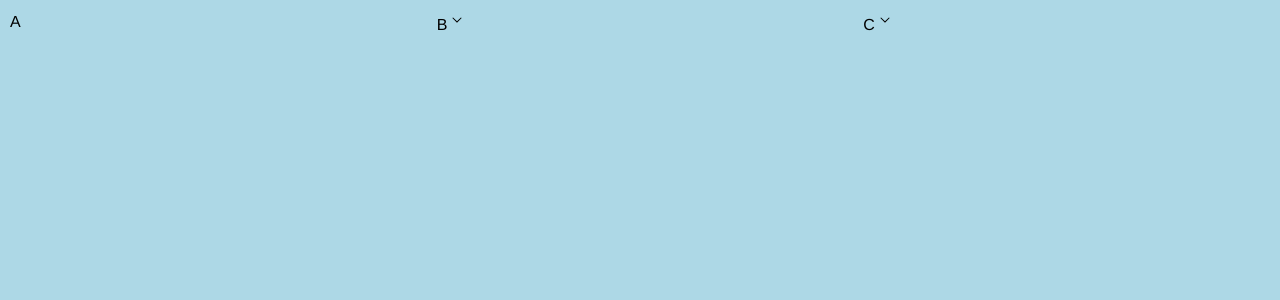
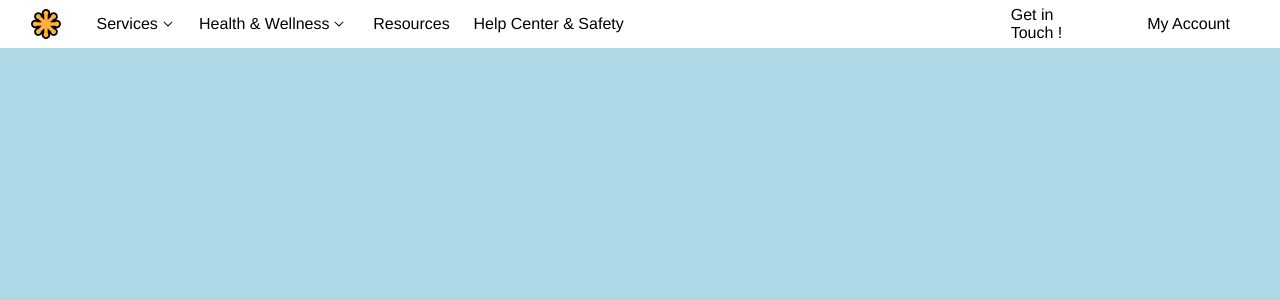
Before and after one commit to NathanRibeiroC/LANDING_PAGE, a React (Vite) app in the folder client/: page / in a window 1280 px wide. Shown: the top 300 px of the page. Built offline with nearby package versions, Linux system fonts and the light colour scheme.

Commit message:
feat: :hammer: Adding service dropdown navbar feature

```diff
--- a/client/src/components/DropdownNavbarMenu.tsx
+++ b/client/src/components/DropdownNavbarMenu.tsx
@@ -1,12 +1,19 @@
+import {Dispatch, SetStateAction}  from "react";
 import menuOptions from '../data/services-options.json';
 import '../components/_dropdown_nav_bar_menu.scss';
-import React from "react";
 
 interface DropdownNavbarMenuProps {
-    (isServActive: boolean, isHealthActive: boolean): void;
+    setIsDropdownNavActive: Dispatch<SetStateAction<{ servicesDropdown: boolean; healthAndWellnessDropdown: boolean; }>>;
 }
 
-const DropdownNavbarMenu: React.FC<{showOrCollapseDropNav: DropdownNavbarMenuProps}> = (props) => {
+const DropdownNavbarMenu = ({setIsDropdownNavActive}:DropdownNavbarMenuProps) => {
+
+    function showOrCollapseDropNav(isServActive: boolean, isHealthActive: boolean) {
+        setIsDropdownNavActive({
+          healthAndWellnessDropdown: isHealthActive,
+          servicesDropdown: isServActive,
+        })
+    }
 
     const dropdownItens = () => {
         return(menuOptions.map((singleOption) => (
@@ -19,9 +26,10 @@ const DropdownNavbarMenu: React.FC<{showOrCollapseDropNav: DropdownNavbarMenuPro
     };
 
     return (
-        <ul className="dropdown--nav"
-        onMouseEnter={() => props.showOrCollapseDropNav(true,false)}
-        onMouseLeave={() => props.showOrCollapseDropNav(false,false)}
+        <ul
+        className="dropdown--nav"
+        onMouseEnter={() => showOrCollapseDropNav(true,false)}
+        onMouseLeave={() => showOrCollapseDropNav(false,false)}
         >
             {dropdownItens()}
         </ul>
--- a/client/src/components/SecondNav.tsx
+++ b/client/src/components/SecondNav.tsx
@@ -1,21 +1,59 @@
-import React, { useState }  from "react";
+import {Dispatch, SetStateAction}  from "react";
 import "../components/_secondnav.scss"
 import dropdownArrowImg from "../assets/dropdown-nav-icon.svg";
+import navLogo from "../assets/company-logo.svg";
 
-const SecondNavbar: React.FC = () => {
+interface DropdownNavbarMenuProps {
+  setIsDropdownNavActive: Dispatch<SetStateAction<{ servicesDropdown: boolean; healthAndWellnessDropdown: boolean; }>>;
+}
+
+const SecondNavbar = ({setIsDropdownNavActive}:DropdownNavbarMenuProps) => {
+
+  function showOrCollapseDropNav(isServActive: boolean, isHealthActive: boolean) {
+      setIsDropdownNavActive({
+        healthAndWellnessDropdown: isHealthActive,
+        servicesDropdown: isServActive,
+      })
+  }
 
   return (
-    <div className="nav flex">
-        <div>
-            <span>A</span>
+    <div className="nav flex"
+    onMouseLeave={() => showOrCollapseDropNav(false, false)}
+    >
+        <div
+        className="company-logo"
+        onMouseEnter={() => showOrCollapseDropNav(false, false)}
+        >
+            <img src={navLogo} className="logo"></img>
         </div>
-        <div>
-            <span>B</span>
+        <div
+          onMouseEnter={() => showOrCollapseDropNav(true, false)}
+          // onMouseLeave={() => showOrCollapseDropNav(false, false)}
+        >
+            <span>Services</span>
+            <img src={dropdownArrowImg} className="dropdown-arrow"></img>
+        </div>
+        <div
+          onMouseEnter={() => showOrCollapseDropNav(false, true)}
+          // onMouseLeave={() => showOrCollapseDropNav(false, false)}
+        >
+            <span>Health & Wellness</span>
             <img src={dropdownArrowImg} className="dropdown-arrow"></img>
         </div>
         <div>
-            <span>C</span>
-            <img src={dropdownArrowImg} className="dropdown-arrow"></img>
+            <span>Resources</span>
+        </div>
+        <div>
+            <span>Help Center & Safety</span>
+        </div>
+        <div>
+
+        </div>
+        <div>
+            <span>Get in Touch !</span>
+        </div>
+        <div>
+            <span>My Account</span>
         </div>
     </div>
   );
--- a/client/src/components/_dropdown_nav_bar_menu.scss
+++ b/client/src/components/_dropdown_nav_bar_menu.scss
@@ -1,21 +1,22 @@
-@use "./navbar";
-
 $h1-font-size: 20px;
 $h1-font-color:#3F3634;
 $h2-font-size: 18px;
 $h2-font-color:#8C8482;
 
 .dropdown--nav{
-    @include navbar.align-flex-center();
+    display: flex;
+    align-items: center;
     justify-content: space-around;
     list-style-type: none;
     display: relative;
-    height: navbar.$navbar-height;
     background-color: white;
+    height: 10em;
     margin: 0;
-    padding: navbar.$navbar-height*.3 0 navbar.$navbar-height*.3 0;
+    padding: 3em 0 0 0;
+
     li{
         top: 1px;
+        padding: .3em;
 
         h1{
             color: $h1-font-color;
@@ -27,4 +28,9 @@ $h2-font-color:#8C8482;
             font-size: $h2-font-size;
         }
     }
+
+    li:hover{
+        background-color: aquamarine;
+        border-radius: 5%;
+    }
 }
--- a/client/src/components/_secondnav.scss
+++ b/client/src/components/_secondnav.scss
@@ -1,20 +1,19 @@
-.flex > div{
-    width: calc(100%/3);
-    padding: 10px;
-    align-self: auto;
-}
-
-// .flex > div > img{
-//     margin-top: 10px;
-// }
-
 .nav {
-    display: flex;
-    flex-direction: row;
-    align-items: center;
-    justify-content: space-between;
+    display: grid;
+    grid-auto-rows: 1fr;
+    grid-template-columns: .5fr .5fr 1fr .5fr 1fr 2fr .5fr 1fr;
     margin: 0;
     padding: 0;
     width: 100%;
     position: fixed;
+    height: 3em;
+    background-color: white;
+    // white-space: nowrap;
+
+    div{
+        display: flex;
+        padding: 5px;
+        justify-content: center;
+        align-items: center;
+    }
 }
--- a/client/src/pages/Home/Home.tsx
+++ b/client/src/pages/Home/Home.tsx
@@ -4,13 +4,20 @@ import DropdownNavbarMenu from "../../components/DropdownNavbarMenu";
 import Abc from "../../components/Abc";
 import SecondNavbar from "../../components/SecondNav";
 
-const Home: React.FC = () => {
+const Home = () => {
+
+  const [isDropdownNavActive, setIsDropdownNavActive] = useState<{
+    servicesDropdown: boolean;
+    healthAndWellnessDropdown: boolean;
+  }>({
+    servicesDropdown: false,
+    healthAndWellnessDropdown: false,
+  });
 
   return (
     <React.Fragment>
-        {/* <MainNavbar></MainNavbar>  */}
-        {/* <Abc></Abc> */}
-        <SecondNavbar></SecondNavbar>
+        <SecondNavbar setIsDropdownNavActive={setIsDropdownNavActive}></SecondNavbar>
+        {isDropdownNavActive.servicesDropdown ? <DropdownNavbarMenu setIsDropdownNavActive={setIsDropdownNavActive}></DropdownNavbarMenu> : ""}
     </React.Fragment>
   );
 };
```
